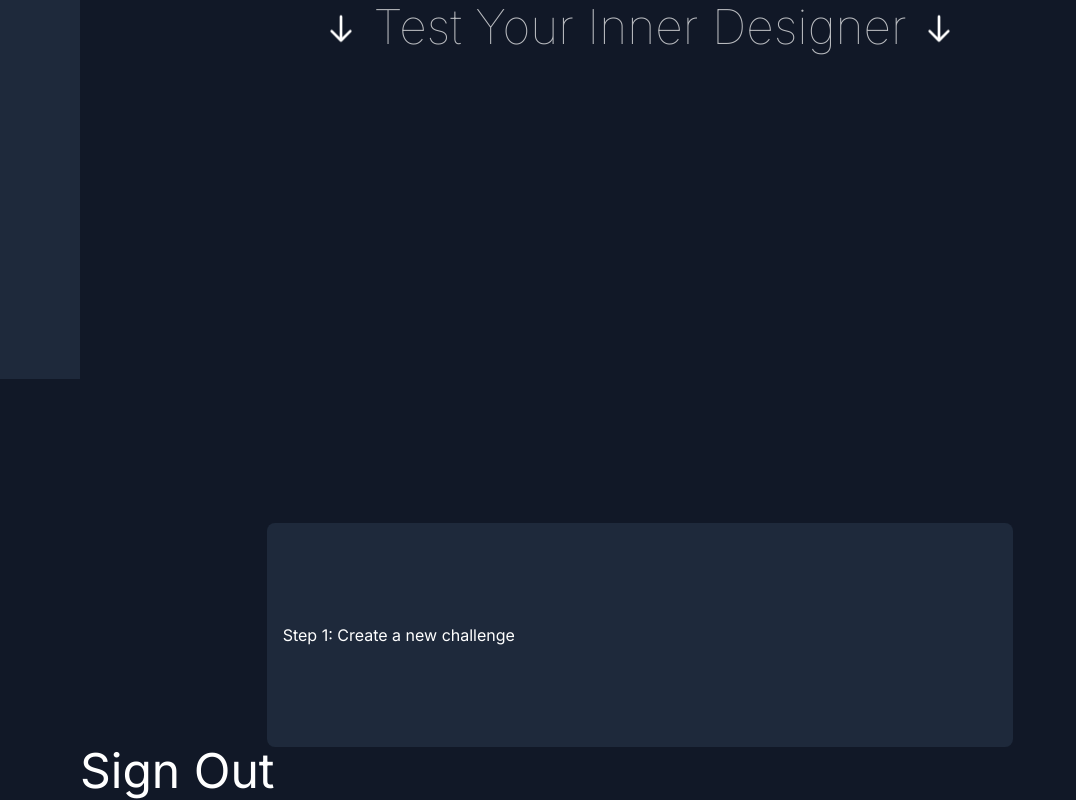
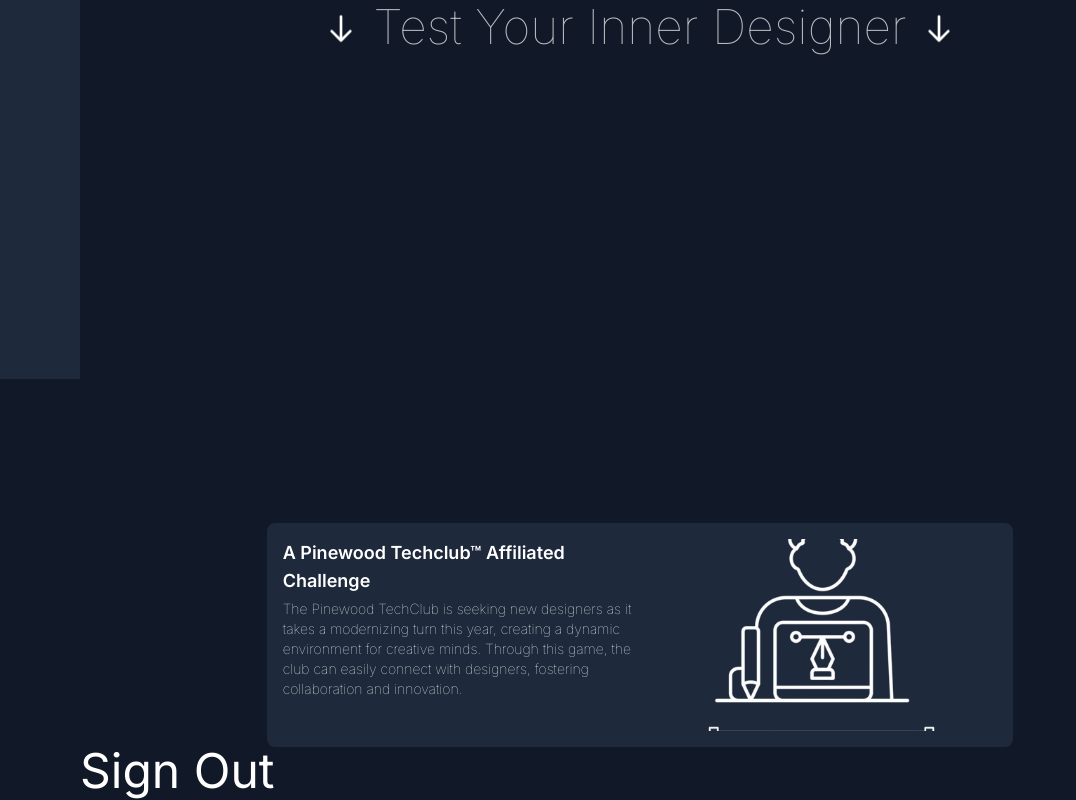
Before and after one commit to lolhol/tech-club-contest-website, a Next.js app: page / in a window 1280 px wide. Shown: the part 421-1221 px from the top of the page, without its empty margins (0-1076 px from the left). Built offline with nearby package versions, Linux system fonts and the light colour scheme.

Commit message:
update some stuff

```diff
--- a/src/app/components/main/HomePage.tsx
+++ b/src/app/components/main/HomePage.tsx
@@ -63,8 +63,24 @@ export function HomePageHeaderBodyArrow() {
 
 export function HomePageBox(props: { children: React.ReactNode }) {
   return (
-    <div className="w-full h-40 py-3 px-3 bg-slate-800 rounded-lg flex items-center justify-between gap-3 sm:w-2/3 sm:h-56 sm:py-4 sm:px-4">
+    <div className="w-full h-40 py-3 px-3 bg-slate-800 rounded-lg flex justify-between gap-3 sm:w-2/3 sm:h-56 sm:py-4 sm:px-4">
       {props.children}
     </div>
   );
 }
+
+export function HomePageBoxImage(props: { children: React.ReactNode }) {
+  return <div className="w-1/2">{props.children}</div>;
+}
+
+export function HomePageBoxTextGroup(props: { children: React.ReactNode }) {
+  return <div className="flex flex-col gap-1 w-1/2">{props.children}</div>;
+}
+
+export function HomePageBoxHeader(props: { children: React.ReactNode }) {
+  return <div className="text-lg font-semibold">{props.children}</div>;
+}
+
+export function HomePageBoxBody(props: { children: React.ReactNode }) {
+  return <div className="text-sm font-thin">{props.children}</div>;
+}
--- a/src/app/page.tsx
+++ b/src/app/page.tsx
@@ -4,6 +4,10 @@ import { HiOutlineArrowDown } from "react-icons/hi";
 import {
   HomePageBody,
   HomePageBox,
+  HomePageBoxBody,
+  HomePageBoxHeader,
+  HomePageBoxImage,
+  HomePageBoxTextGroup,
   HomePageHead,
   HomePageHeaderBodyArrow,
   HomePageHeaderBodyText,
@@ -28,7 +32,26 @@ export default function Home() {
           </HomePageHeadList>
         </HomePageHead>
         <HomePageBody>
-          <HomePageBox>Step 1: Create a new challenge</HomePageBox>
+          <HomePageBox>
+            <HomePageBoxTextGroup>
+              <HomePageBoxHeader>
+                A Pinewood Techclub™ Affiliated Challenge
+              </HomePageBoxHeader>
+              <HomePageBoxBody>
+                The Pinewood TechClub is seeking new designers as it takes a
+                modernizing turn this year, creating a dynamic environment for
+                creative minds. Through this game, the club can easily connect
+                with designers, fostering collaboration and innovation.
+              </HomePageBoxBody>
+            </HomePageBoxTextGroup>
+            <HomePageBoxImage>
+              <img
+                src="/graphic_designer.png"
+                alt="Designer Challenge"
+                className="w-full h-full object-cover"
+              />
+            </HomePageBoxImage>
+          </HomePageBox>
         </HomePageBody>
         <button
           className="text-5xl"
```
Also changed, not shown: public/graphic_designer.png (added).
